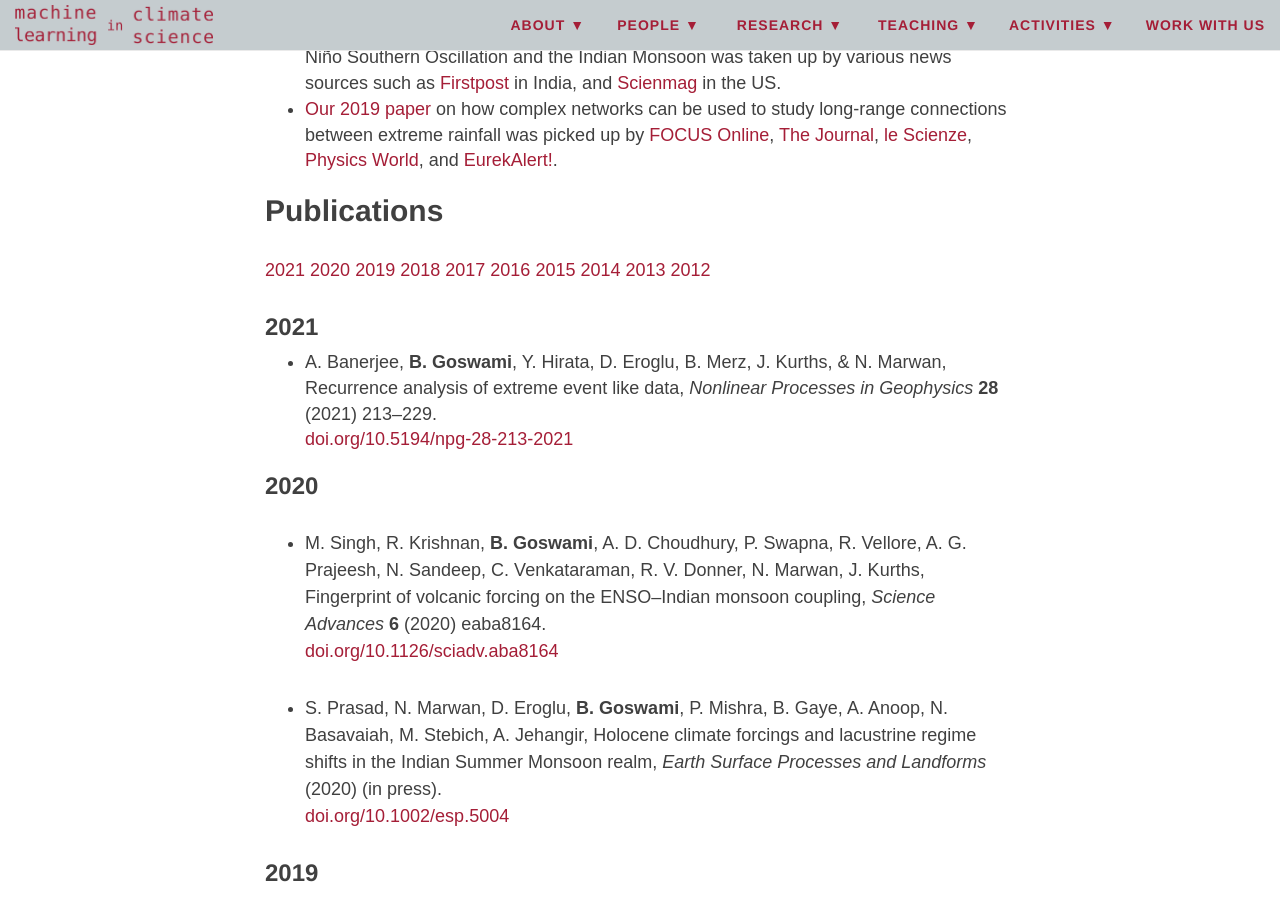
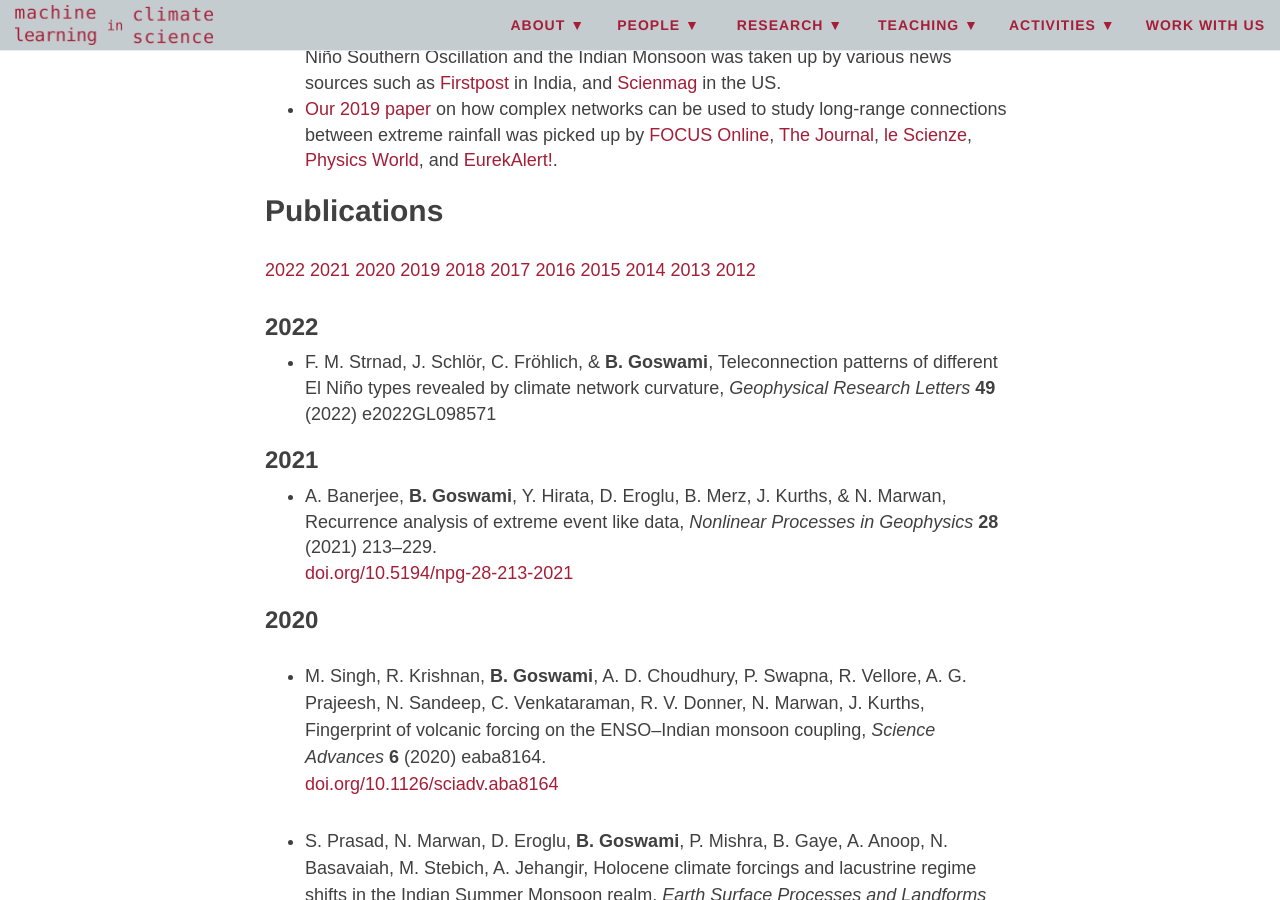
Before and after one commit to mlcs/mlcs.github.io, a Jekyll site: the page built from people/goswami.md, in a window 1280 px wide and 900 px high, scrolled down 1468 px. Built offline with Jekyll 4.4.1, drawn with Linux system fonts in a browser that asks for light colours; nearby versions of some CDN libraries.

Commit message:
upload new cv; update pu0blication list

```diff
--- a/people/goswami.md
+++ b/people/goswami.md
@@ -12,7 +12,7 @@
 [+49 7071 2970894](tel:+4970712970894)
 [bedartha.goswami@uni-tuebingen.de](mailto:bedartha.goswami@uni-tuebingen.de)
 [PGP Public Key](/files/goswami_pgp_publickey.asc){:target="_blank"}
-[CV](/files/goswami_cv_jan2021.pdf){:target="_blank"}
+[CV](/files/goswami_cv_apr2023.pdf){:target="_blank"}
 [Github](https://github.com/bedartha){:target="_blank"}
 [Twitter](https://twitter.com/bedartha){:target="_blank"}
 [Mastodon](https://masto.ai/@bedartha){:target="_blank"}
@@ -73,12 +73,24 @@
 
 
 ## Publications
-[2021](#2021)  [2020](#2020) [2019](#2019) [2018](#2018) [2017](#2017) [2016](#2016)
-[2015](#2015) [2014](#2014) [2013](#2013) [2012](#2012)
+[2022](#2022) [2021](#2021)  [2020](#2020) [2019](#2019) [2018](#2018)
+[2017](#2017) [2016](#2016) [2015](#2015) [2014](#2014) [2013](#2013)
+[2012](#2012)
+
+
+### 2022
+
++	F. M. Strnad, J. Schlör, C. Fröhlich, & **B. Goswami**,
+	Teleconnection patterns of different El Niño types revealed by
+	climate network curvature,
+	_Geophysical Research Letters_
+	**49**
+	(2022)
+	e2022GL098571
 
 
 ### 2021
-+ A. Banerjee, **B. Goswami**, Y. Hirata, D. Eroglu, B. Merz, J. Kurths, &
++	A. Banerjee, **B. Goswami**, Y. Hirata, D. Eroglu, B. Merz, J. Kurths, &
     N. Marwan,
     Recurrence analysis of extreme event like data,
     _Nonlinear Processes in Geophysics_
@@ -89,7 +101,7 @@
 
 
 ### 2020
-+ M. Singh, R. Krishnan, **B. Goswami**, A. D. Choudhury, P. Swapna, R.
++	M. Singh, R. Krishnan, **B. Goswami**, A. D. Choudhury, P. Swapna, R.
     Vellore, A. G. Prajeesh, N. Sandeep, C. Venkataraman, R. V. Donner,
     N. Marwan, J. Kurths,
     Fingerprint of volcanic forcing on the ENSO--Indian monsoon coupling,
```
Also changed, not shown: 2 other files.
